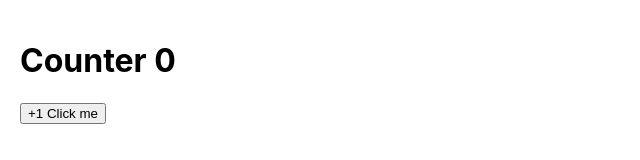
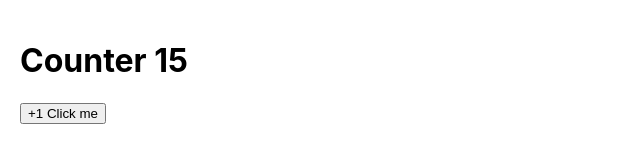
Before and after one commit to Yeison2020/react-typescript-pasos, a React (Create React App) app: page / in a window 1280 px wide. Shown: the top 160 px of the page, without its empty margins (0-640 px from the left). Built offline with nearby package versions, Linux system fonts and the light colour scheme.

Commit message:
Working with initials

```diff
--- a/src/App.tsx
+++ b/src/App.tsx
@@ -1,10 +1,12 @@
 import Counter from "./bases/Counter";
+import { useState } from "react";
 
 function App() {
+  const [initialValue, setInitialValue] = useState(15);
   return (
     <>
       {" "}
-      <Counter />
+      <Counter initialValue={initialValue} />
     </>
   );
 }
--- a/src/bases/Counter.tsx
+++ b/src/bases/Counter.tsx
@@ -1,10 +1,10 @@
 import React from "react";
 import { useState } from "react";
 
-const Counter = () => {
-  const [counter, setCounter] = useState(0);
+const Counter = ({ initialValue = 0 }) => {
+  const [counter, setCounter] = useState(initialValue);
   const handleCounter = () => {
-    setCounter((curr) => curr + 1);
+    setCounter((prev) => prev + 1);
   };
   return (
     <>
```
